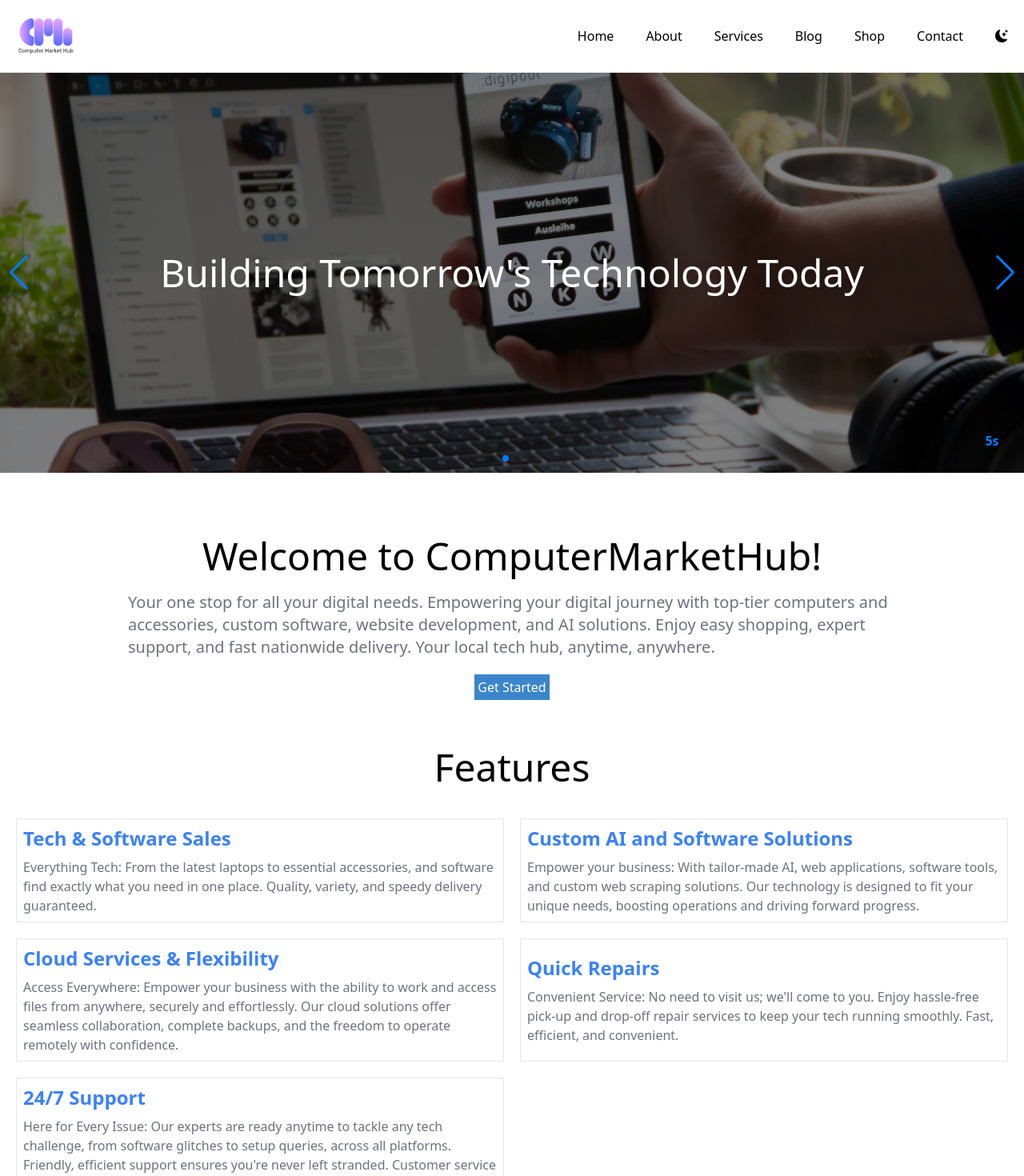
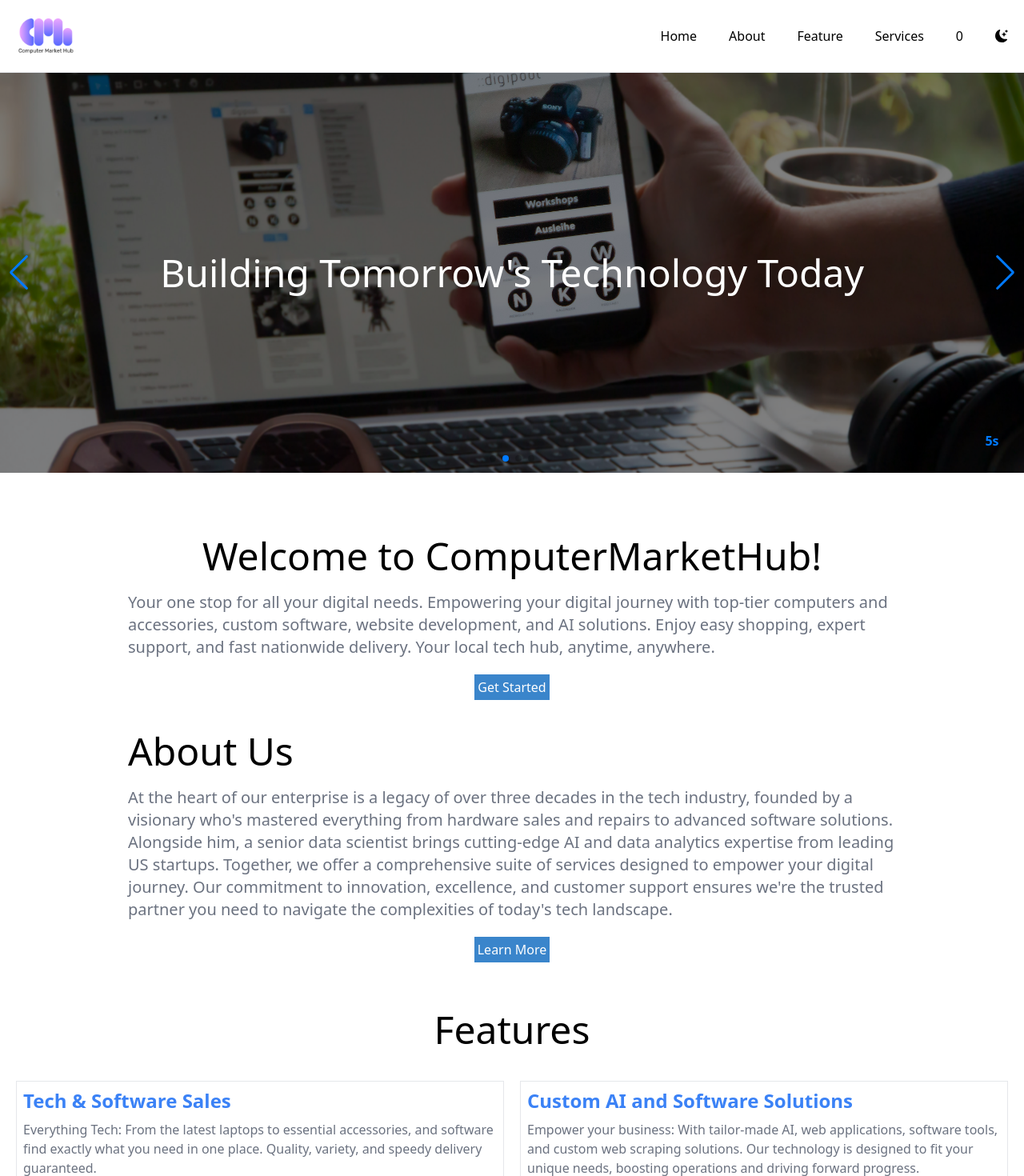
Before and after one commit to Sh-karan27/demo-website-computerhub, a React (Vite) app: page / in a window 1280 px wide. Shown: the top 1470 px of the page at 80% size. Built offline with nearby package versions, Linux system fonts and the light colour scheme.

Commit message:
changed pagination

```diff
--- a/src/components/About.jsx
+++ b/src/components/About.jsx
@@ -1,7 +1,25 @@
-import React from 'react';
+import React from "react";
 
 const About = () => {
-  return <div>About</div>;
+  return (
+    <section id="about" className="w-full h-full flex flex-col items-center justify-center gap-5">
+      <div className=" w-3/4 flex flex-col items-left justify-center gap-5">
+        <h1 className="text-5xl max-sm:text-3xl">About Us</h1>
+        <p className="text-xl text-gray-500">
+          At the heart of our enterprise is a legacy of over three decades in
+          the tech industry, founded by a visionary who's mastered everything
+          from hardware sales and repairs to advanced software solutions.
+          Alongside him, a senior data scientist brings cutting-edge AI and data
+          analytics expertise from leading US startups. Together, we offer a
+          comprehensive suite of services designed to empower your digital
+          journey. Our commitment to innovation, excellence, and customer
+          support ensures we're the trusted partner you need to navigate the
+          complexities of today's tech landscape.
+        </p>
+      </div>
+        <button className="btn">Learn More</button>
+    </section>
+  );
 };
 
 export default About;
--- a/src/components/Blog.jsx
+++ /dev/null
@@ -1,7 +0,0 @@
-import React from 'react';
-
-const Blog = () => {
-  return <div>Blog</div>;
-};
-
-export default Blog;
--- a/src/components/Contact.jsx
+++ /dev/null
@@ -1,7 +0,0 @@
-import React from 'react';
-
-const Contact = () => {
-  return <div>Contact</div>;
-};
-
-export default Contact;
--- a/src/components/Features.jsx
+++ b/src/components/Features.jsx
@@ -3,8 +3,8 @@ import { FeatureArray } from "../constants";
 
 const Features = () => {
   return (
-    <section className="w-full h-full flex flex-col items-center justify-center px-5 py-5 gap-10">
-<h1 className="text-5xl ">Features</h1>
+    <section id="feature" className="w-full h-full flex flex-col items-center justify-center px-5 py-5 gap-10">
+<h1 className="text-5xl max-sm:text-3xl ">Features</h1>
       <div className="grid grid-cols-2 gap-5 max-sm:grid-cols-1">
         {FeatureArray.map((item, i) => (
           <div key={i}  className=" flex flex-col items-left justify-center  border px-2 py-2 gap-2">
--- a/src/components/Hero.jsx
+++ b/src/components/Hero.jsx
@@ -18,7 +18,7 @@ const Hero = () => {
 
   return (
     <>
-      <section className="w-full h-full flex flex-col items-center justify-center ">
+      <section id="home" className="w-full h-full flex flex-col items-center justify-center ">
         <Swiper
           spaceBetween={30}
           centeredSlides={true}
--- a/src/components/Home.jsx
+++ b/src/components/Home.jsx
@@ -3,12 +3,14 @@ import Hero from './Hero';
 import Services from './Services';
 import { useSelector } from 'react-redux';
 import Features from './Features';
+import About from './About';
 const Home = () => {
   const theme = useSelector((state)=> state.theme.value)
   return (
     <>
       <section className='w-full h-full flex flex-col items-center justify-center gap-10 '>
         <Hero />
+        <About/>
         <Features/>
         <div className={` w-full mt-10 ${theme === 'dark' ? '' : 'bg-[#f5f5f5]'}`}>
           <Services />
--- a/src/components/Navbar.jsx
+++ b/src/components/Navbar.jsx
@@ -8,11 +8,16 @@ import { BsFillMoonStarsFill } from 'react-icons/bs';
 import { NavLink } from 'react-router-dom';
 import { IoMdSearch } from 'react-icons/io';
 const Navbar = () => {
-  const [slide, setSlide] = useState('justify-start');
   const [smallMenu, setSmallMenu] = useState(false);
 
   const theme = useSelector((state) => state.theme.value);
   const dispatch = useDispatch();
+  const handleNavClick = (id) => {
+    const element = document.getElementById(id);
+    if (element) {
+      element.scrollIntoView({ behavior: 'smooth', block: 'start' });
+    }
+  };
 
   return (
     <>
@@ -21,12 +26,12 @@ const Navbar = () => {
           <img src={Logo} alt='logo' className='w-[75px]' />
 
           <nav
-            className={`flex items-center gap-10 transition-all duration-300 delay-300 ${slide} ease-linear cursor-pointer max-sm:hidden`}>
+            className={`flex items-center gap-10 transition-all duration-300 delay-300  ease-linear cursor-pointer max-sm:hidden`}>
             {NavList.map((items, i) => (
-              <NavLink key={i} to={items === 'home' ? '/' : `${items}`}>
-                <span>{items.toUpperCase().charAt(0) + items.slice(1)}</span>
+              <NavLink to="/" key={i} >
+                <span onClick={() => handleNavClick(items)}>{items.toUpperCase().charAt(0) + items.slice(1)}</span>
               </NavLink>
-            ))}
+            ))}0
 
             <button onClick={() => dispatch(toggleTheme())}>
               {theme === 'light' ? (
@@ -36,14 +41,6 @@ const Navbar = () => {
               )}
             </button>
           </nav>
-          {/* <div className='flex items-center justify-center gap-2 max-sm:hidden'>
-            <input
-              type='text'
-              className='rounded-md bg-transparent border focus:outline-none '
-              placeholder='Search'
-            />
-            <IoMdSearch className='text-2xl' />
-          </div> */}
 
           <div
             className=' cursor-pointer hidden max-sm:flex flex-col w-10 h-10  items-center justify-center gap-1  '
@@ -60,18 +57,17 @@ const Navbar = () => {
           {smallMenu && (
             <nav className=' nav-menu hidden  w-3/4 left-0 glassbox absolute  top-20 z-30  max-sm:flex flex-col items-center justify-center gap-20 px-5 py-5'>
               {NavList.map((items, i) => (
-                <NavLink key={i} to={items === 'home' ? '/' : `${items}`}>
-                  <span>{items.toUpperCase().charAt(0) + items.slice(1)}</span>
+                <NavLink key={i} to="/"  className=' cursor-pointer' >
+                  <span onClick={() => handleNavClick(items)}>{items.toUpperCase().charAt(0) + items.slice(1)}</span>
                 </NavLink>
               ))}
 
               <button onClick={() => dispatch(toggleTheme())}>
                 {theme === 'light' ? (
                   <BsFillMoonStarsFill
-                    onClick={() => setSlide('justify-end')}
                   />
                 ) : (
-                  <MdSunny onClick={() => setSlide('justify-start')} />
+                  <MdSunny  />
                 )}
               </button>
             </nav>
--- a/src/components/Shop.jsx
+++ /dev/null
@@ -1,7 +0,0 @@
-import React from "react";
-
-const Shop = () => {
-  return <div>Shop</div>;
-};
-
-export default Shop;
--- a/src/constants/index.js
+++ b/src/constants/index.js
@@ -1,123 +1,119 @@
-import slide1 from '../assets/HeroImg.webp';
-import slide2 from '../assets/App Development.jpg';
-import slide3 from '../assets/Coding.jpg';
-import slide4 from '../assets/Software Development.avif';
-import TechSolutios from '../assets/TechSolutios.jpg';
-import SoftwareSales from '../assets/SoftwareSales.png';
-import WebsiteDevelopment from '../assets/WebsiteDevelopment.png';
-import Softwaredevelopment from '../assets/Softwaredevelopment.png';
-import ProfessionalTraining from '../assets/ProfessionalTraining.webp';
-import TechSupport from '../assets/TechSupport.png';
-import CloudInfrastructure from '../assets/Cloud-infrastructure.jpg';
-import Webscraping from '../assets/Webscraping.png';
-import AIDataAnalytics from '../assets/AIDataAnalytics.png';
-import Research from '../assets/Research.jpeg';
+import slide1 from "../assets/HeroImg.webp";
+import slide2 from "../assets/App Development.jpg";
+import slide3 from "../assets/Coding.jpg";
+import slide4 from "../assets/Software Development.avif";
+import TechSolutios from "../assets/TechSolutios.jpg";
+import SoftwareSales from "../assets/SoftwareSales.png";
+import WebsiteDevelopment from "../assets/WebsiteDevelopment.png";
+import Softwaredevelopment from "../assets/Softwaredevelopment.png";
+import ProfessionalTraining from "../assets/ProfessionalTraining.webp";
+import TechSupport from "../assets/TechSupport.png";
+import CloudInfrastructure from "../assets/Cloud-infrastructure.jpg";
+import Webscraping from "../assets/Webscraping.png";
+import AIDataAnalytics from "../assets/AIDataAnalytics.png";
+import Research from "../assets/Research.jpeg";
 
-
-
-export const NavList = ['home', 'about', 'services', 'blog', 'shop', 'contact'];
+export const NavList = ["home", "about", "feature", "services"];
 
 export const heroSlider = [
-  { description: 'Your Vision, Our Code', src: slide1 },
+  { description: "Your Vision, Our Code", src: slide1 },
   { description: "Building Tomorrow's Technology Today", src: slide2 },
-  { description: 'Crafting Innovative Solutions through Code', src: slide3 },
-  { description: 'Transforming Ideas into Digital Reality', src: slide4 },
+  { description: "Crafting Innovative Solutions through Code", src: slide3 },
+  { description: "Transforming Ideas into Digital Reality", src: slide4 },
 ];
 
 export const services = [
   {
-    name: 'Tech Solutions',
+    name: "Tech Solutions",
     description:
-      'Sales, repairs, and support for the latest products, including computers, laptops, & accessories. Everything you need for your tech lifestyle.',
+      "Sales, repairs, and support for the latest products, including computers, laptops, & accessories. Everything you need for your tech lifestyle.",
     image: TechSolutios,
   },
   {
-    name: 'Software Sales',
+    name: "Software Sales",
     description:
-      'A wide range of essential software solutions for both personal and business use, including productivity tools, antivirus, and accounting software.',
+      "A wide range of essential software solutions for both personal and business use, including productivity tools, antivirus, and accounting software.",
     image: SoftwareSales,
   },
   {
-    name: 'Website Development',
+    name: "Website Development",
     description:
-      'Elevate your online presence with our custom website development and integrated digital marketing strategies for unparalleled digital success.',
+      "Elevate your online presence with our custom website development and integrated digital marketing strategies for unparalleled digital success.",
     image: WebsiteDevelopment,
   },
   {
-    name: 'Software Development',
+    name: "Software Development",
     description:
-      'Custom software solutions and database management, featuring cloud applications, API integrations, and expertise in SQL and NoSQL systems.',
+      "Custom software solutions and database management, featuring cloud applications, API integrations, and expertise in SQL and NoSQL systems.",
     image: Softwaredevelopment,
   },
   {
-    name: 'Professional Training',
+    name: "Professional Training",
     description:
-      'Workshops and training in AI, machine learning, data science, coding, and web design, complemented by cutting-edge research and development.',
+      "Workshops and training in AI, machine learning, data science, coding, and web design, complemented by cutting-edge research and development.",
     image: ProfessionalTraining,
   },
   {
-    name: 'Tech Support',
+    name: "Tech Support",
     description:
       "Round-the-clock support for all your technology and software setup needs, ensuring you're always equipped and supported, wherever, whenever.",
     image: TechSupport,
   },
   {
-    name: 'Cloud & IT Infrastructure',
+    name: "Cloud & IT Infrastructure",
     description:
-      'Secure, scalable cloud computing services and robust IT support, including network management and cybersecurity, for a protected digital environment.',
+      "Secure, scalable cloud computing services and robust IT support, including network management and cybersecurity, for a protected digital environment.",
     image: CloudInfrastructure,
   },
   {
-    name: 'Web Scraping',
+    name: "Web Scraping",
     description:
-      'Custom web scraping to gather, analyze, and leverage web data for enhanced market research and strategic business insights.',
+      "Custom web scraping to gather, analyze, and leverage web data for enhanced market research and strategic business insights.",
     image: Webscraping,
   },
   {
-    name: 'AI & Data Analytics',
+    name: "AI & Data Analytics",
     description:
-      'Advanced solutions in AI, machine learning, computer vision, and comprehensive data analytics to transform data into actionable insights.',
+      "Advanced solutions in AI, machine learning, computer vision, and comprehensive data analytics to transform data into actionable insights.",
     image: AIDataAnalytics,
   },
   {
-    name: 'Research & Development (R&D)',
+    name: "Research & Development (R&D)",
     description:
-      'Innovating future technologies with our dedicated R&D team, focused on creating scalable, sustainable and forward-thinking solutions.',
+      "Innovating future technologies with our dedicated R&D team, focused on creating scalable, sustainable and forward-thinking solutions.",
     image: Research,
   },
 ];
-
-
 
 export const FeatureArray = [
   {
     id: 1,
     title: "Tech & Software Sales",
-    description: "Everything Tech: From the latest laptops to essential accessories, and software find exactly what you need in one place. Quality, variety, and speedy delivery guaranteed.",
-
+    description:
+      "Everything Tech: From the latest laptops to essential accessories, and software find exactly what you need in one place. Quality, variety, and speedy delivery guaranteed.",
   },
   {
     id: 2,
     title: "Custom AI and Software Solutions",
-    description: "Empower your business: With tailor-made AI, web applications, software tools, and custom web scraping solutions. Our technology is designed to fit your unique needs, boosting operations and driving forward progress.",
-
+    description:
+      "Empower your business: With tailor-made AI, web applications, software tools, and custom web scraping solutions. Our technology is designed to fit your unique needs, boosting operations and driving forward progress.",
   },
   {
     id: 3,
     title: "Cloud Services & Flexibility",
-    description: "Access Everywhere: Empower your business with the ability to work and access files from anywhere, securely and effortlessly. Our cloud solutions offer seamless collaboration, complete backups, and the freedom to operate remotely with confidence.",
-
+    description:
+      "Access Everywhere: Empower your business with the ability to work and access files from anywhere, securely and effortlessly. Our cloud solutions offer seamless collaboration, complete backups, and the freedom to operate remotely with confidence.",
   },
   {
     id: 4,
     title: "Quick Repairs",
-    description: "Convenient Service: No need to visit us; we'll come to you. Enjoy hassle-free pick-up and drop-off repair services to keep your tech running smoothly. Fast, efficient, and convenient.",
-
+    description:
+      "Convenient Service: No need to visit us; we'll come to you. Enjoy hassle-free pick-up and drop-off repair services to keep your tech running smoothly. Fast, efficient, and convenient.",
   },
   {
     id: 5,
     title: "24/7 Support",
-    description: "Here for Every Issue: Our experts are ready anytime to tackle any tech challenge, from software glitches to setup queries, across all platforms. Friendly, efficient support ensures you're never left stranded. Customer service is at the heart of everything that we do.",
-
-  }
+    description:
+      "Here for Every Issue: Our experts are ready anytime to tackle any tech challenge, from software glitches to setup queries, across all platforms. Friendly, efficient support ensures you're never left stranded. Customer service is at the heart of everything that we do.",
+  },
 ];
```
Also changed, not shown: src/App.jsx (+1 -11 lines), src/components/Services.jsx (+2 -8 lines).
